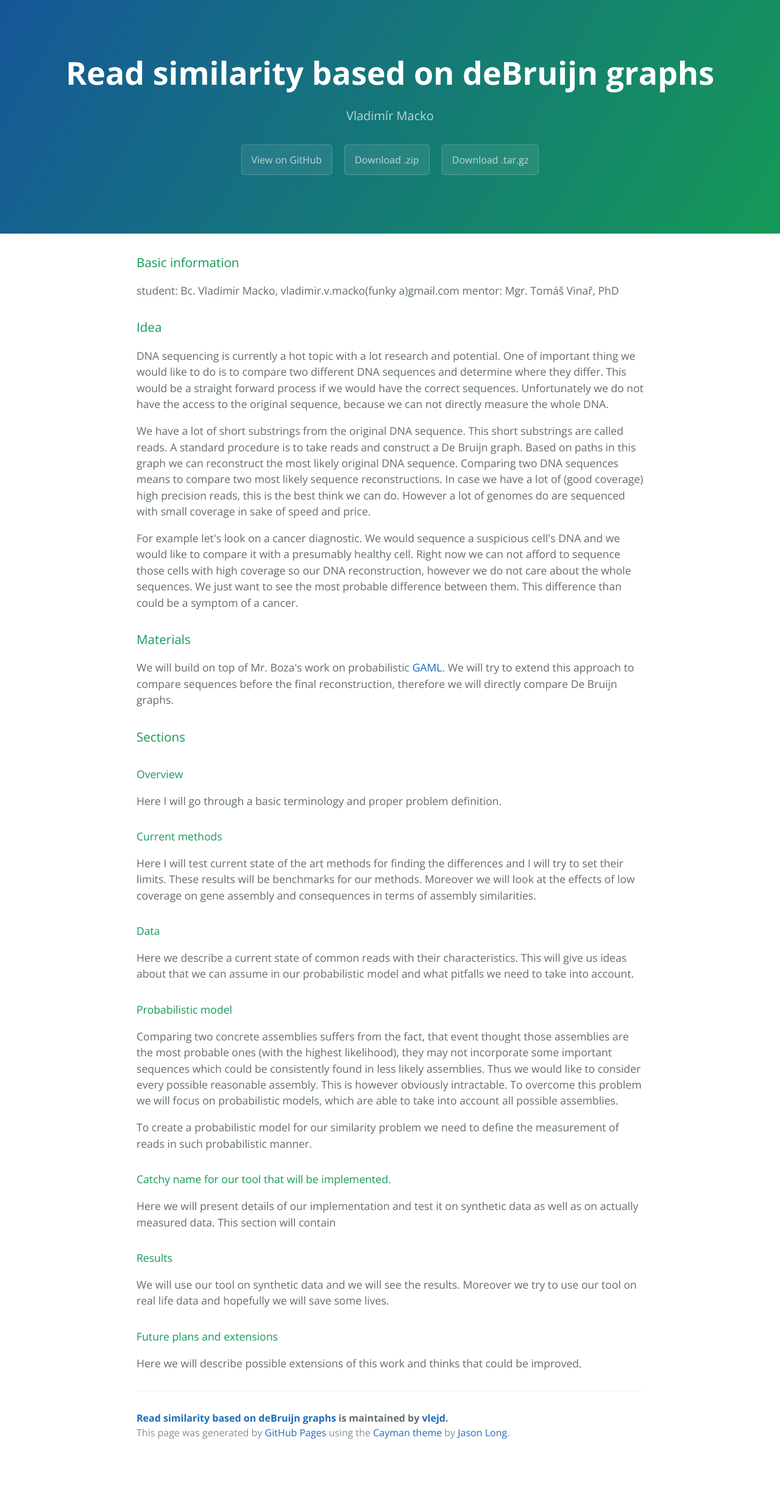
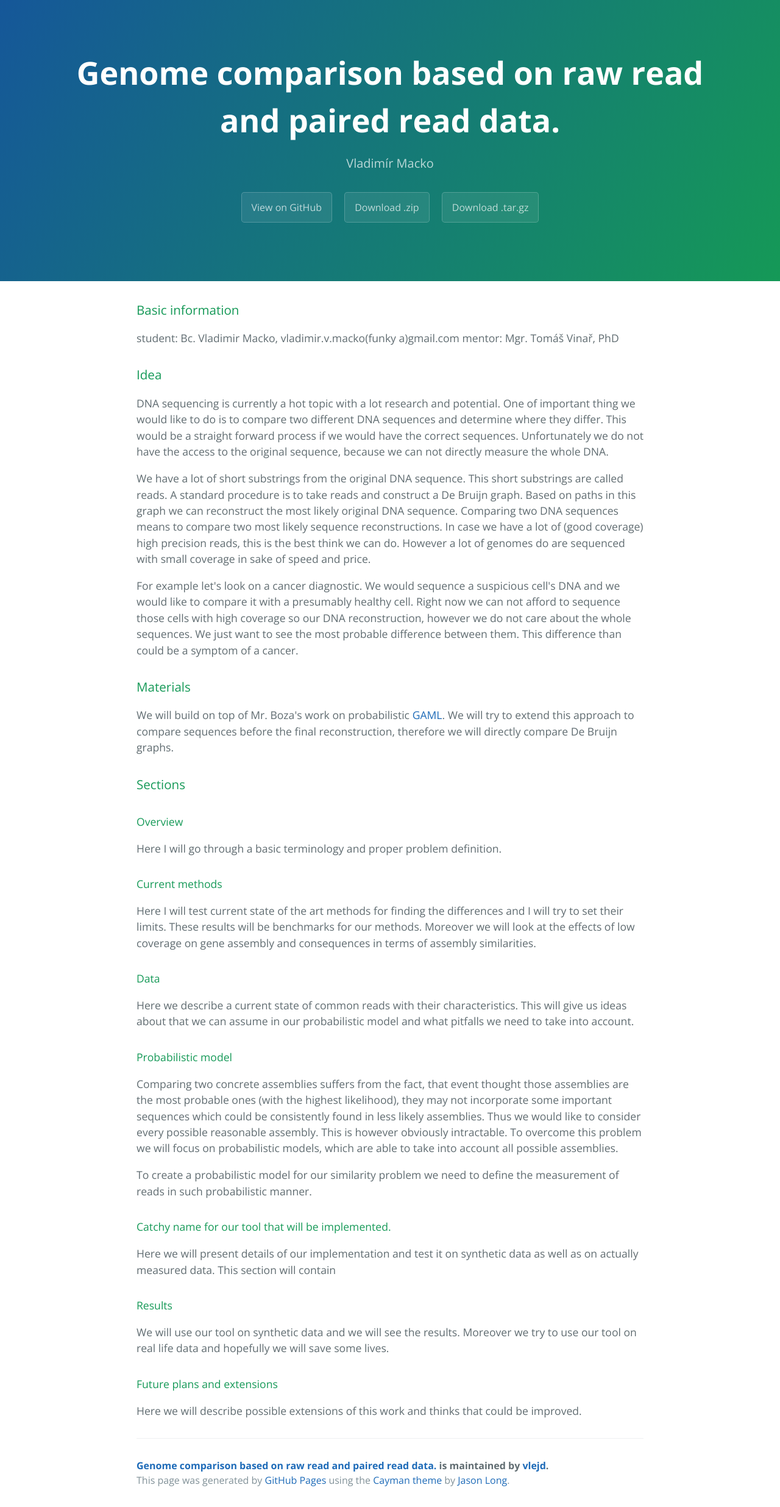
Before and after one commit to vlejd/diplomka, a plain HTML site: page index.html in a window 1280 px wide. Shown: the whole page at 61% size. Before the commit the page ends 2393 px from the top, so only its background shows below. Drawn offline with nearby package versions, Linux system fonts and the light colour scheme.

Commit message:
Create gh-pages branch via GitHub

```diff
--- a/index.html
+++ b/index.html
@@ -2,7 +2,7 @@
 <html lang="en-us">
   <head>
     <meta charset="UTF-8">
-    <title>Read similarity based on deBruijn graphs by vlejd</title>
+    <title>Genome comparison based on raw read and paired read data. by vlejd</title>
     <meta name="viewport" content="width=device-width, initial-scale=1">
     <link rel="stylesheet" type="text/css" href="stylesheets/normalize.css" media="screen">
     <link href='https://fonts.googleapis.com/css?family=Open+Sans:400,700' rel='stylesheet' type='text/css'>
@@ -11,7 +11,7 @@
   </head>
   <body>
     <section class="page-header">
-      <h1 class="project-name">Read similarity based on deBruijn graphs</h1>
+      <h1 class="project-name">Genome comparison based on raw read and paired read data.</h1>
       <h2 class="project-tagline">Vladimír Macko</h2>
       <a href="https://github.com/vlejd/diplomka" class="btn">View on GitHub</a>
       <a href="https://github.com/vlejd/diplomka/zipball/master" class="btn">Download .zip</a>
@@ -84,7 +84,7 @@ Moreover we try to use our tool on real life data and hopefully we will save som
 <p>Here we will describe possible extensions of this work and thinks that could be improved.</p>
 
       <footer class="site-footer">
-        <span class="site-footer-owner"><a href="https://github.com/vlejd/diplomka">Read similarity based on deBruijn graphs</a> is maintained by <a href="https://github.com/vlejd">vlejd</a>.</span>
+        <span class="site-footer-owner"><a href="https://github.com/vlejd/diplomka">Genome comparison based on raw read and paired read data.</a> is maintained by <a href="https://github.com/vlejd">vlejd</a>.</span>
 
         <span class="site-footer-credits">This page was generated by <a href="https://pages.github.com">GitHub Pages</a> using the <a href="https://github.com/jasonlong/cayman-theme">Cayman theme</a> by <a href="https://twitter.com/jasonlong">Jason Long</a>.</span>
       </footer>
```
Also changed, not shown: params.json (+1 -1 lines).
